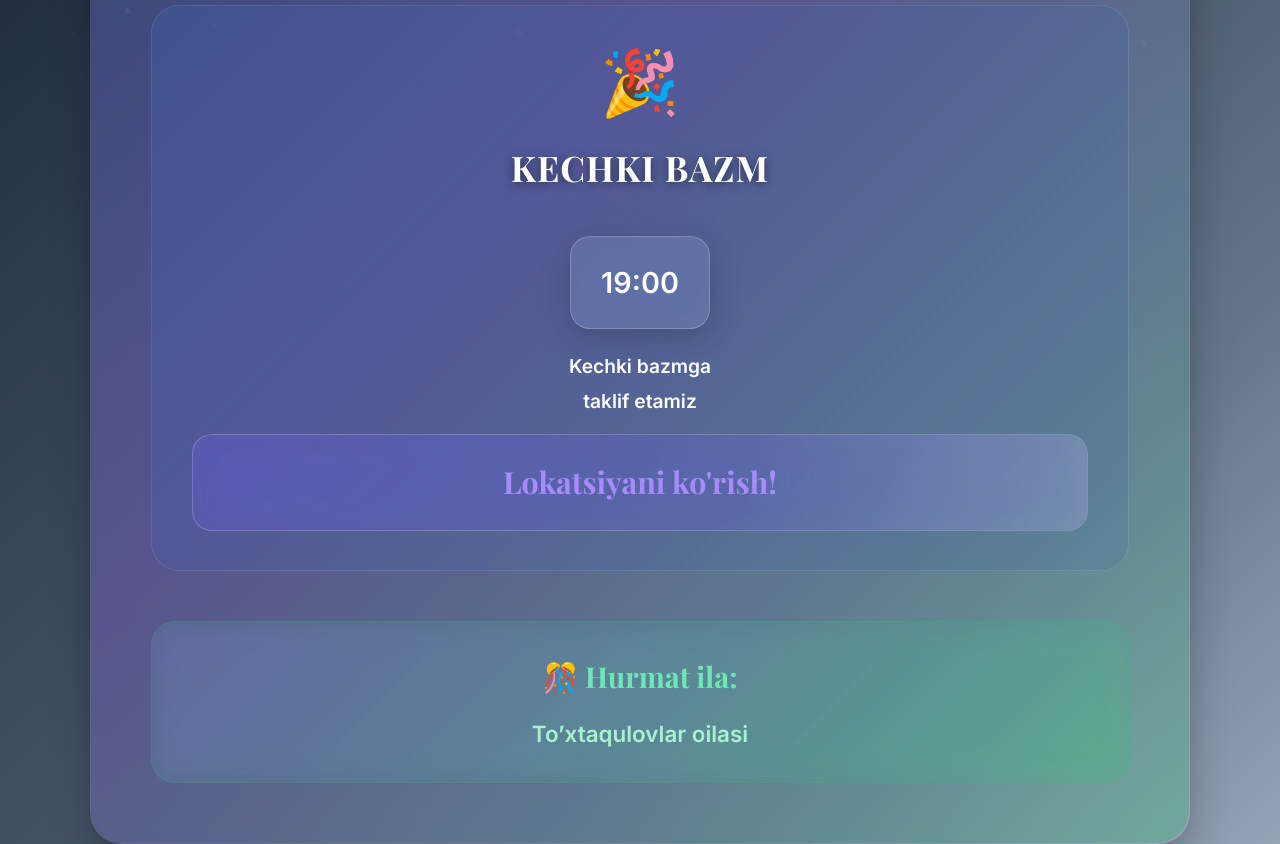
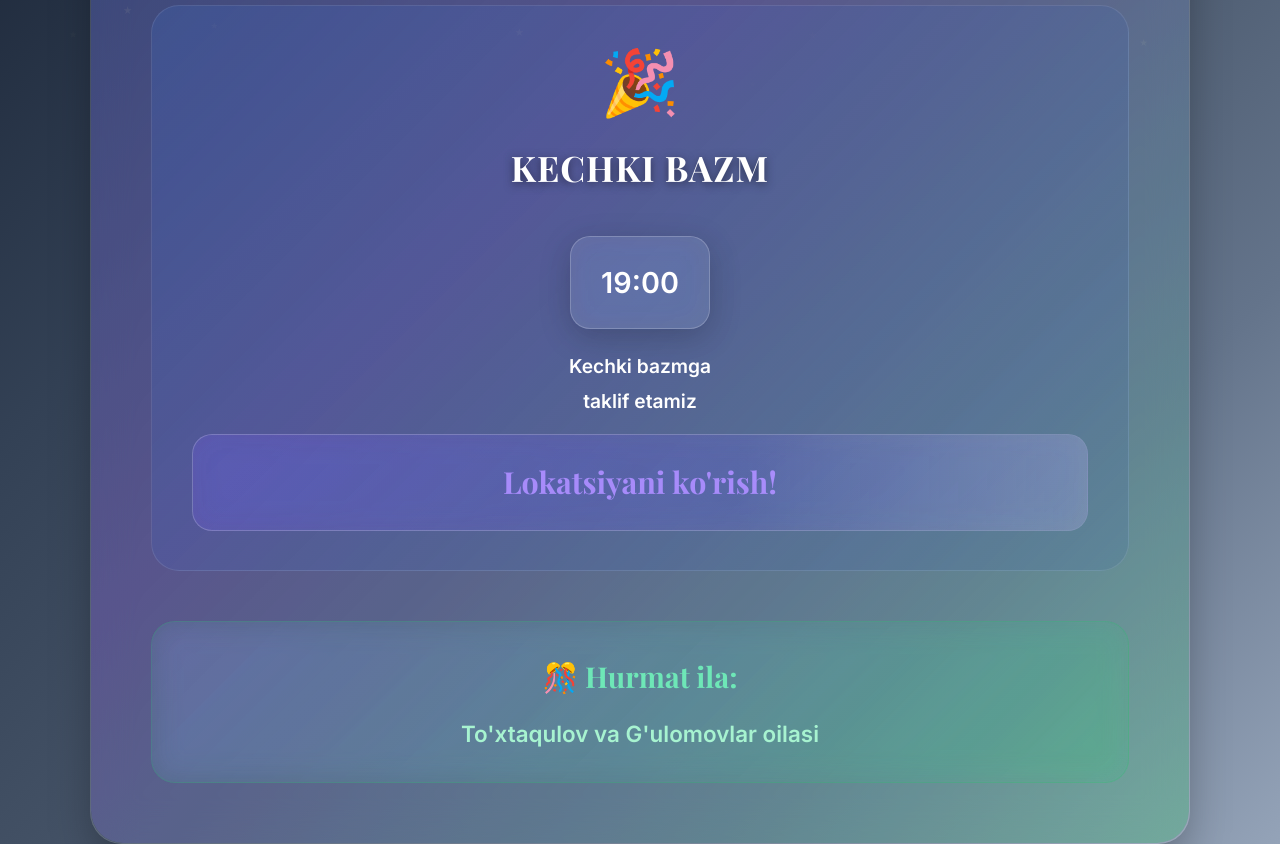
Before and after one commit to mahmudiyuz/taklifnoma, a plain HTML site: page index.html in a window 1280 px wide. Shown: the part 677-1521 px from the top of the page. Drawn offline with nearby package versions, Linux system fonts and the light colour scheme.

Commit message:
organizers changed

```diff
--- a/index.html
+++ b/index.html
@@ -62,7 +62,7 @@
         <div class="organizers">
           <h3>🎊 Hurmat ila:</h3>
           <div class="organizer-list">
-            <strong>To’xtaqulovlar oilasi</strong>
+            <strong>To'xtaqulov va G'ulomovlar oilasi</strong>
           </div>
         </div>
       </div>
```
